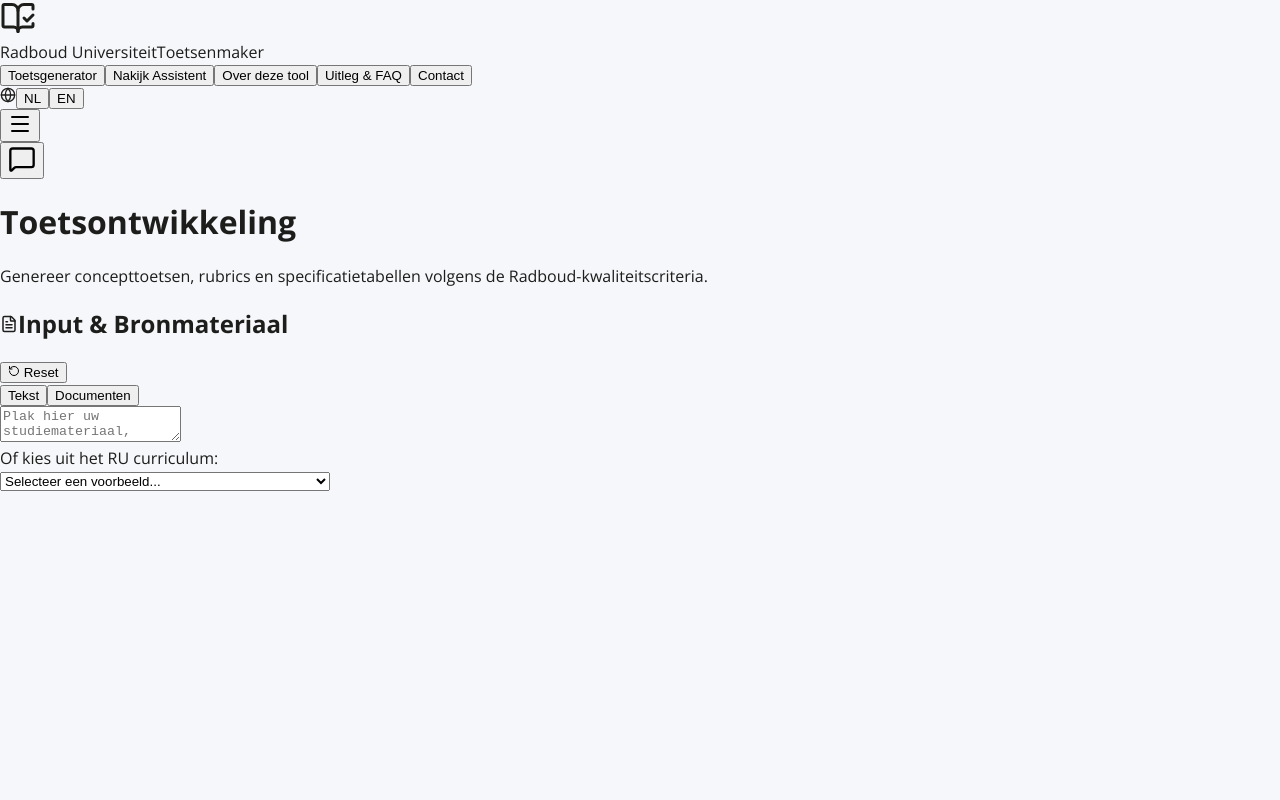
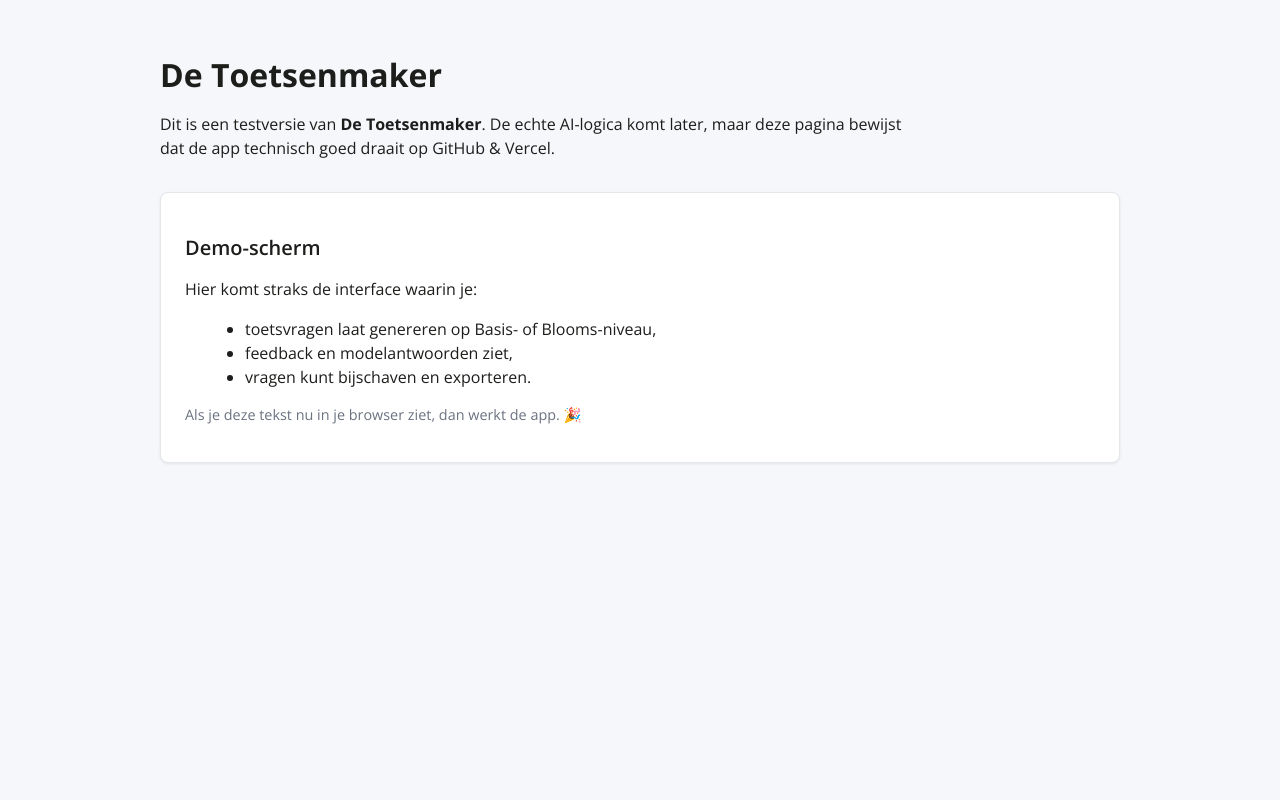
Before and after one commit to bisschopslauke-cpu/Toetsonwikkeling, a React (Vite) app: page / in a window 1280 px wide. Shown: the top 800 px of the page. Built offline with nearby package versions, Linux system fonts and the light colour scheme.

Commit message:
Update App.tsx

```diff
--- a/App.tsx
+++ b/App.tsx
@@ -1,71 +1,52 @@
+import React from 'react';
 
-import React, { useState } from 'react';
-import { Navbar } from './components/Navbar';
-import { GeneratorPage } from './pages/Generator';
-import { GradingAssistantPage } from './pages/GradingAssistant';
-import { AboutPage, FaqPage, ContactPage } from './pages/Static';
-import { LanguageProvider } from './contexts/LanguageContext';
+function App() {
+  return (
+    <main
+      style={{
+        minHeight: '100vh',
+        maxWidth: '960px',
+        margin: '0 auto',
+        padding: '2rem 1.5rem',
+      }}
+    >
+      <header style={{ marginBottom: '2rem' }}>
+        <h1 style={{ fontSize: '2rem', fontWeight: 700, marginBottom: '0.5rem' }}>
+          De Toetsenmaker
+        </h1>
+        <p style={{ maxWidth: '48rem', lineHeight: 1.5 }}>
+          Dit is een testversie van <strong>De Toetsenmaker</strong>.
+          De echte AI-logica komt later, maar deze pagina bewijst dat de app
+          technisch goed draait op GitHub &amp; Vercel.
+        </p>
+      </header>
 
-const AppContent: React.FC = () => {
-  const [currentPage, setCurrentPage] = useState('home');
-
-  const navigate = (page: string) => {
-    setCurrentPage(page);
-    window.scrollTo({ top: 0, behavior: 'smooth' });
-  };
-
-  const renderPage = () => {
-    switch (currentPage) {
-      case 'home': return <GeneratorPage />;
-      case 'grading': return <GradingAssistantPage />;
-      case 'about': return <AboutPage />;
-      case 'faq': return <FaqPage />;
-      case 'contact': return <ContactPage />;
-      case 'privacy': return (
-        <div className="max-w-4xl mx-auto px-4 py-16 text-center">
-          <h1 className="text-3xl font-bold mb-4">Privacy Policy</h1>
-          <p className="text-gray-600">Privacy info...</p>
-        </div>
-      );
-      case 'terms': return (
-        <div className="max-w-4xl mx-auto px-4 py-16 text-center">
-           <h1 className="text-3xl font-bold mb-4">Terms & Conditions</h1>
-           <p className="text-gray-600">Terms info...</p>
-        </div>
-      );
-      default: return <GeneratorPage />;
-    }
-  };
-
-  return (
-    <div className="min-h-screen flex flex-col bg-[#F5F7FA] dark:bg-dark-bg transition-colors duration-300 relative">
-      <Navbar onNavigate={navigate} currentPage={currentPage} />
-
-      <main className="flex-grow pt-8 pb-12 relative">
-        {renderPage()}
-      </main>
-
-      <footer className="bg-white dark:bg-dark-surface border-t border-gray-200 dark:border-white/5 py-12 mt-auto">
-        <div className="max-w-7xl mx-auto px-4 text-center">
-          <p className="text-gray-600 dark:text-gray-400 mb-4 font-medium">
-            &copy; {new Date().getFullYear()} Radboud Universiteit / Medimind B.V.
-          </p>
-          <div className="flex justify-center space-x-6 text-sm text-gray-500">
-            <button onClick={() => navigate('privacy')} className="hover:text-primary transition-colors">Privacy</button>
-            <button onClick={() => navigate('terms')} className="hover:text-primary transition-colors">Terms</button>
-          </div>
-        </div>
-      </footer>
-    </div>
+      <section
+        style={{
+          background: '#ffffff',
+          borderRadius: '8px',
+          padding: '1.5rem',
+          boxShadow: '0 1px 3px rgba(15,23,42,0.08)',
+          border: '1px solid #e5e7eb',
+        }}
+      >
+        <h2 style={{ fontSize: '1.25rem', fontWeight: 600, marginBottom: '1rem' }}>
+          Demo-scherm
+        </h2>
+        <p style={{ marginBottom: '0.75rem', lineHeight: 1.5 }}>
+          Hier komt straks de interface waarin je:
+        </p>
+        <ul style={{ marginLeft: '1.25rem', marginBottom: '1rem', lineHeight: 1.5 }}>
+          <li>toetsvragen laat genereren op Basis- of Blooms-niveau,</li>
+          <li>feedback en modelantwoorden ziet,</li>
+          <li>vragen kunt bijschaven en exporteren.</li>
+        </ul>
+        <p style={{ fontSize: '0.9rem', color: '#6b7280' }}>
+          Als je deze tekst nu in je browser ziet, dan werkt de app. 🎉
+        </p>
+      </section>
+    </main>
   );
-};
-
-const App: React.FC = () => {
-  return (
-    <LanguageProvider>
-      <AppContent />
-    </LanguageProvider>
-  );
-};
+}
 
 export default App;
```
